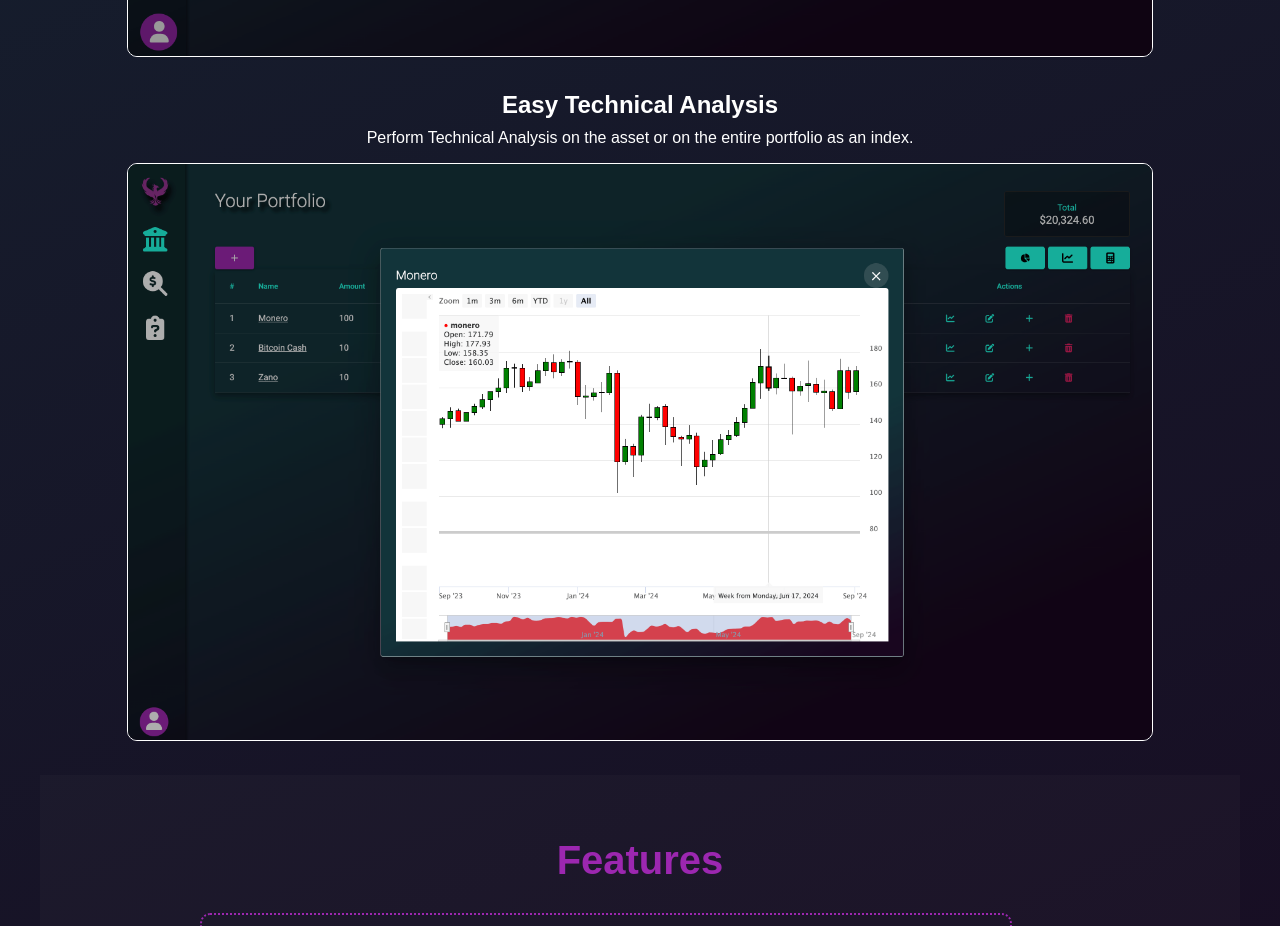
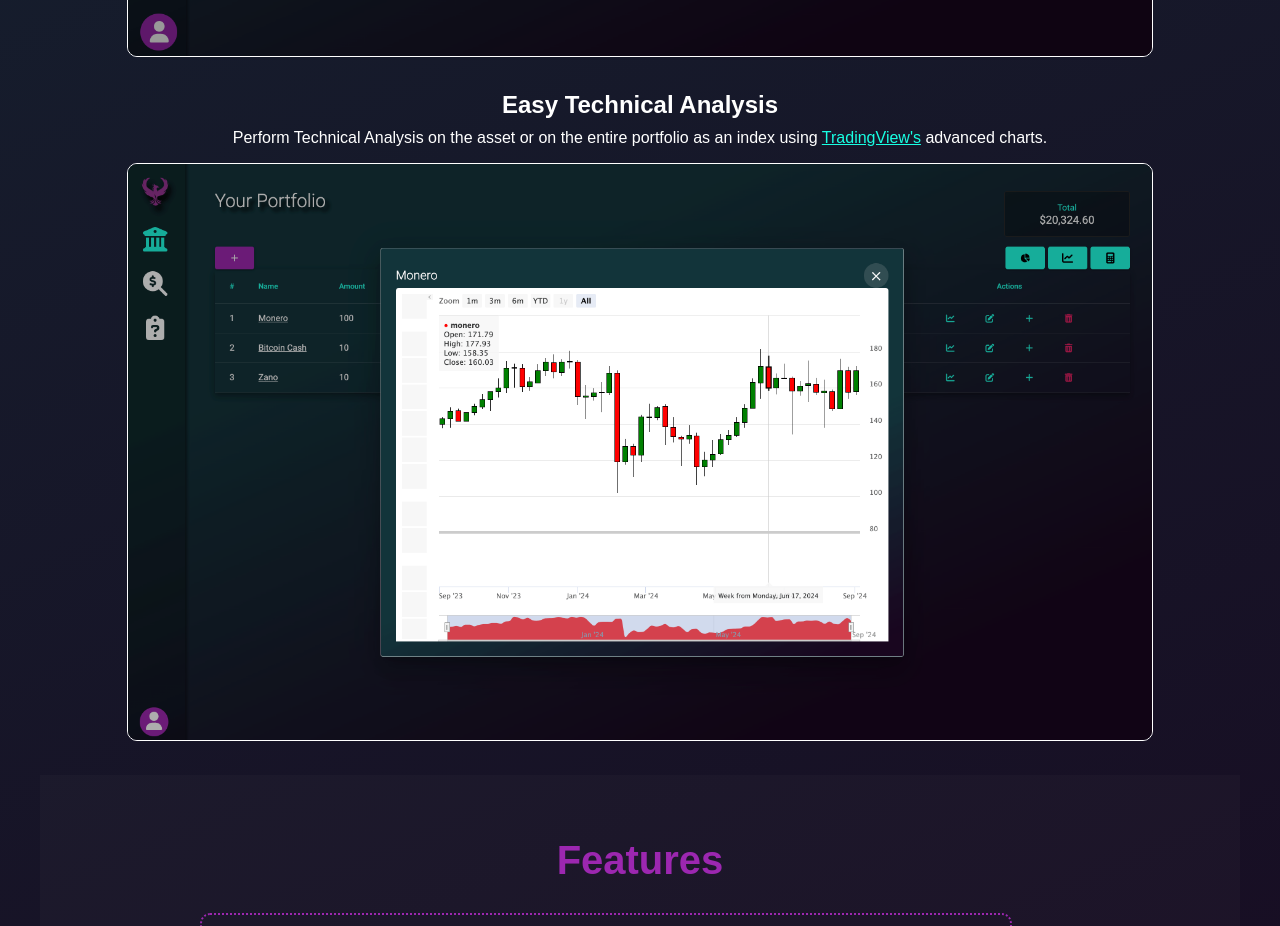
Before and after one commit to razorsyntax/fundamentally-fleek, an Angular app: page / in a window 1280 px wide. Shown: the part 5020-5946 px from the top of the page. Built offline with nearby package versions, Linux system fonts and the light colour scheme.

Commit message:
added TradingView blurb

```diff
--- a/src/app/library/components/problem-section/problem-section.component.html
+++ b/src/app/library/components/problem-section/problem-section.component.html
@@ -127,7 +127,7 @@
     <h1 class="feature-title">Easy Technical Analysis</h1>
     <p>
       Perform Technical Analysis on the asset or on the entire portfolio as an
-      index.
+      index using <a style="color: #18ffe3" href="https://www.tradingview.com/" [target]="'self'">TradingView's</a> advanced charts.
     </p>
     <img
       class="asset-img"
```
